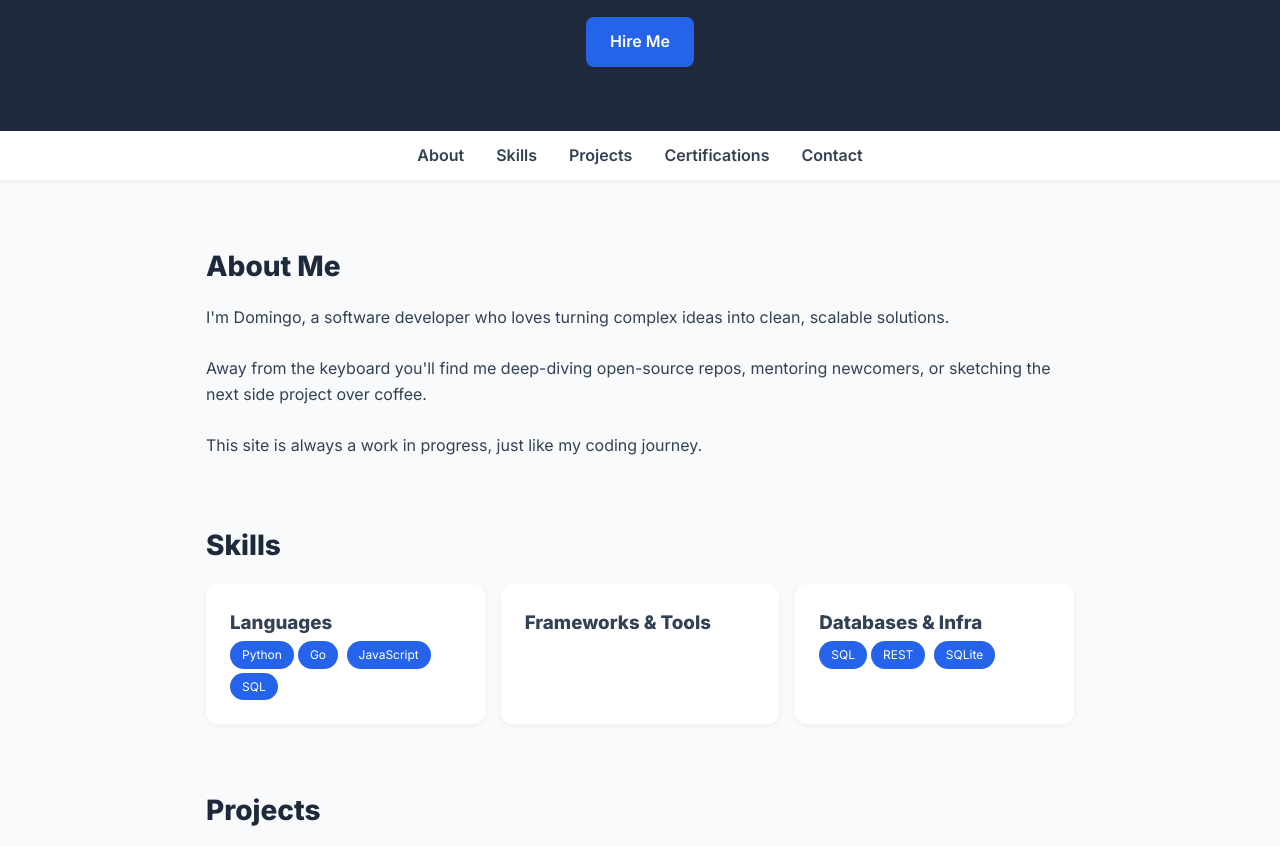
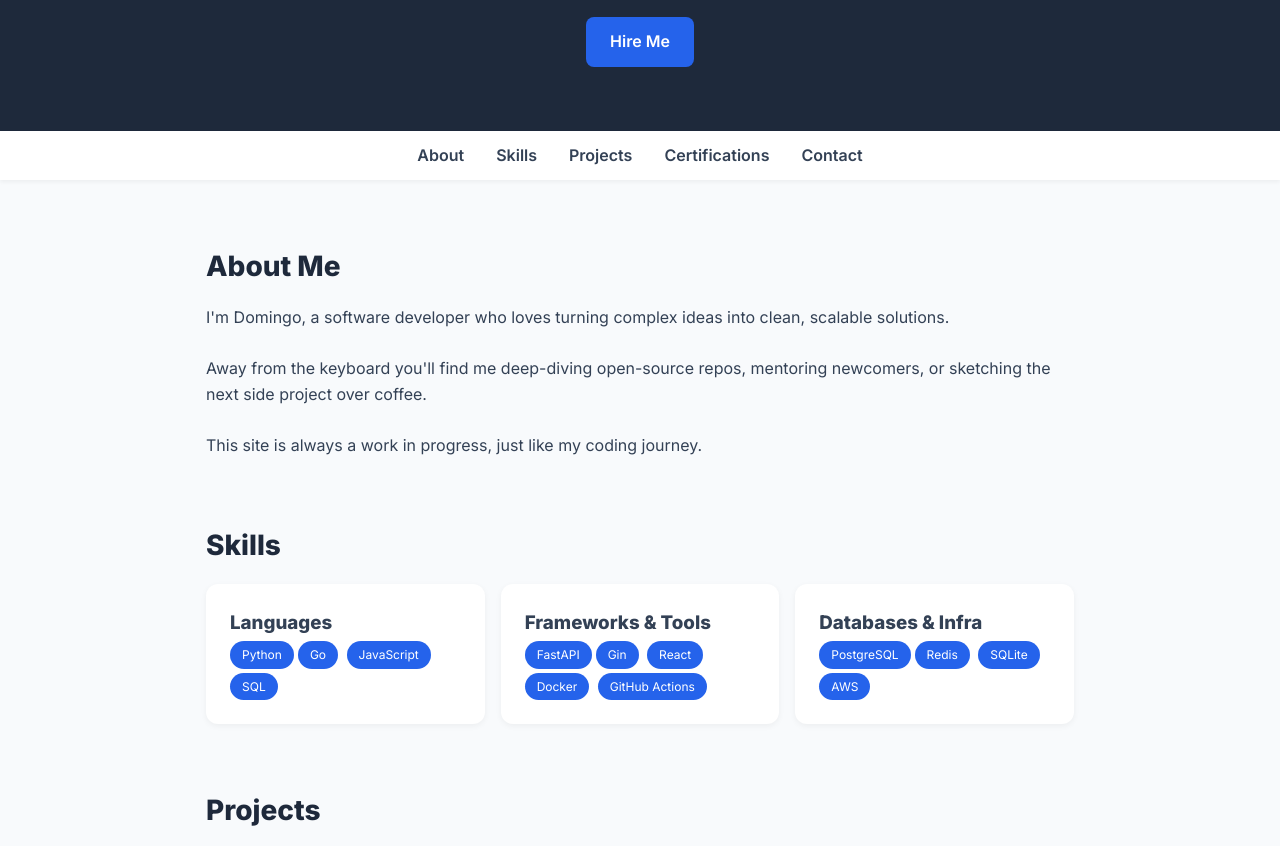
Before and after one commit to domingomesa/domingomesa.github.io, a plain HTML site: page index.html in a window 1280 px wide. Shown: the part 174-1020 px from the top of the page. Drawn offline with Linux system fonts and the light colour scheme.

Commit message:
Revert "changeed skills seection"
This reverts commit 73b0ccef3d8bd891798ccdc17956cb8db9bdc51d.

```diff
--- a/index.html
+++ b/index.html
@@ -52,15 +52,15 @@
 
       <div class="card">
         <h3>Frameworks &amp; Tools</h3>
-        <!--<span class="badge">FastAPI</span><span class="badge">Gin</span>
+        <span class="badge">FastAPI</span><span class="badge">Gin</span>
         <span class="badge">React</span><span class="badge">Docker</span>
-        <span class="badge">GitHub Actions</span>-->
+        <span class="badge">GitHub Actions</span>
       </div>
 
       <div class="card">
         <h3>Databases &amp; Infra</h3>
-        <span class="badge">SQL</span><span class="badge">REST</span>
-        <span class="badge">SQLite</span>
+        <span class="badge">PostgreSQL</span><span class="badge">Redis</span>
+        <span class="badge">SQLite</span><span class="badge">AWS</span>
       </div>
     </div>
   </section>
```
